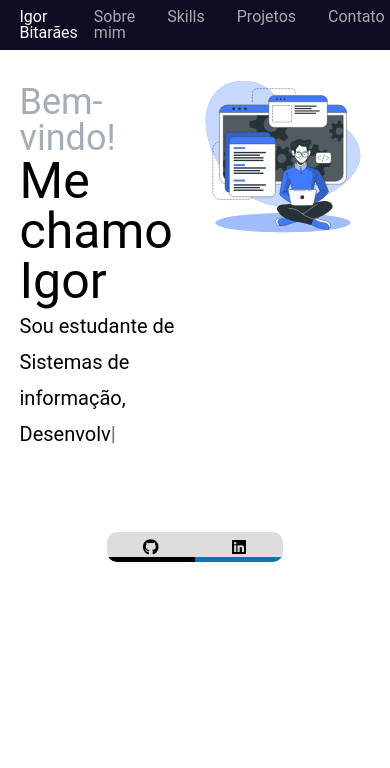
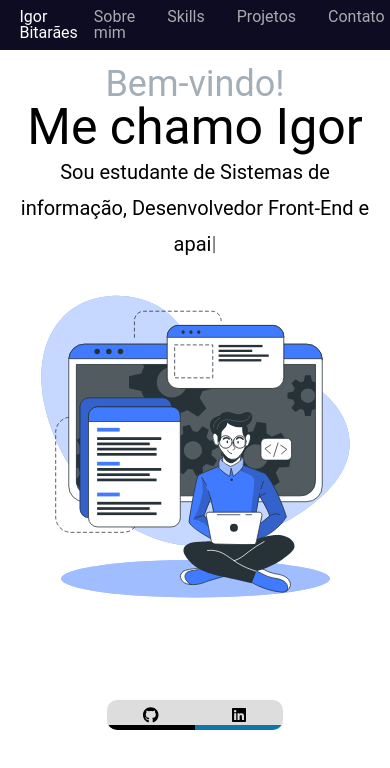
Before and after one commit to bitaraes/bitaraes, a Vue app: page /#/ in a window 390 px wide. Shown: the top 768 px of the page. Built offline with nearby package versions, Linux system fonts and the light colour scheme.

Commit message:
[Add] Ajustes de responsividade

```diff
--- a/src/views/HomeView.vue
+++ b/src/views/HomeView.vue
@@ -64,7 +64,7 @@ export default {
         if (index >= arr.length) {
           clearInterval(interval);
         }
-      }, 100);
+      }, 70);
     },
   },
 };
@@ -130,21 +130,18 @@ export default {
   height: 5px;
   bottom: 0;
 }
-
 .external-menu__list .linkedin-item:hover::before {
   background: #0e76a8;
   height: 30px;
   opacity: 0.5;
   transition: all 0.5s ease-in;
 }
-
 .external-menu__list .github-item:hover::before {
   background: #000;
   height: 30px;
   opacity: 0.5;
   transition: all 0.5s ease-in;
 }
-
 .external-menu__list .github-item::before {
   background: #000;
   transition: all 0.5s ease-out;
@@ -156,4 +153,28 @@ export default {
 .home-img {
   width: 50%;
 }
+@media screen and (max-width: 768px) {
+  .home {
+    flex-direction: column;
+  }
+  .home-description__container {
+    width: 100%;
+    min-height: 180px;
+    text-align: center;
+    padding: 0;
+  }
+  .home-img {
+    width: 100%;
+  }
+}
+@media screen and (max-width: 568px) {
+  .home-description__container {
+    min-height: 200px;
+  }
+}
+@media screen and (max-width: 378px) {
+  .home-description__container {
+    min-height: 300px;
+  }
+}
 </style>
```
